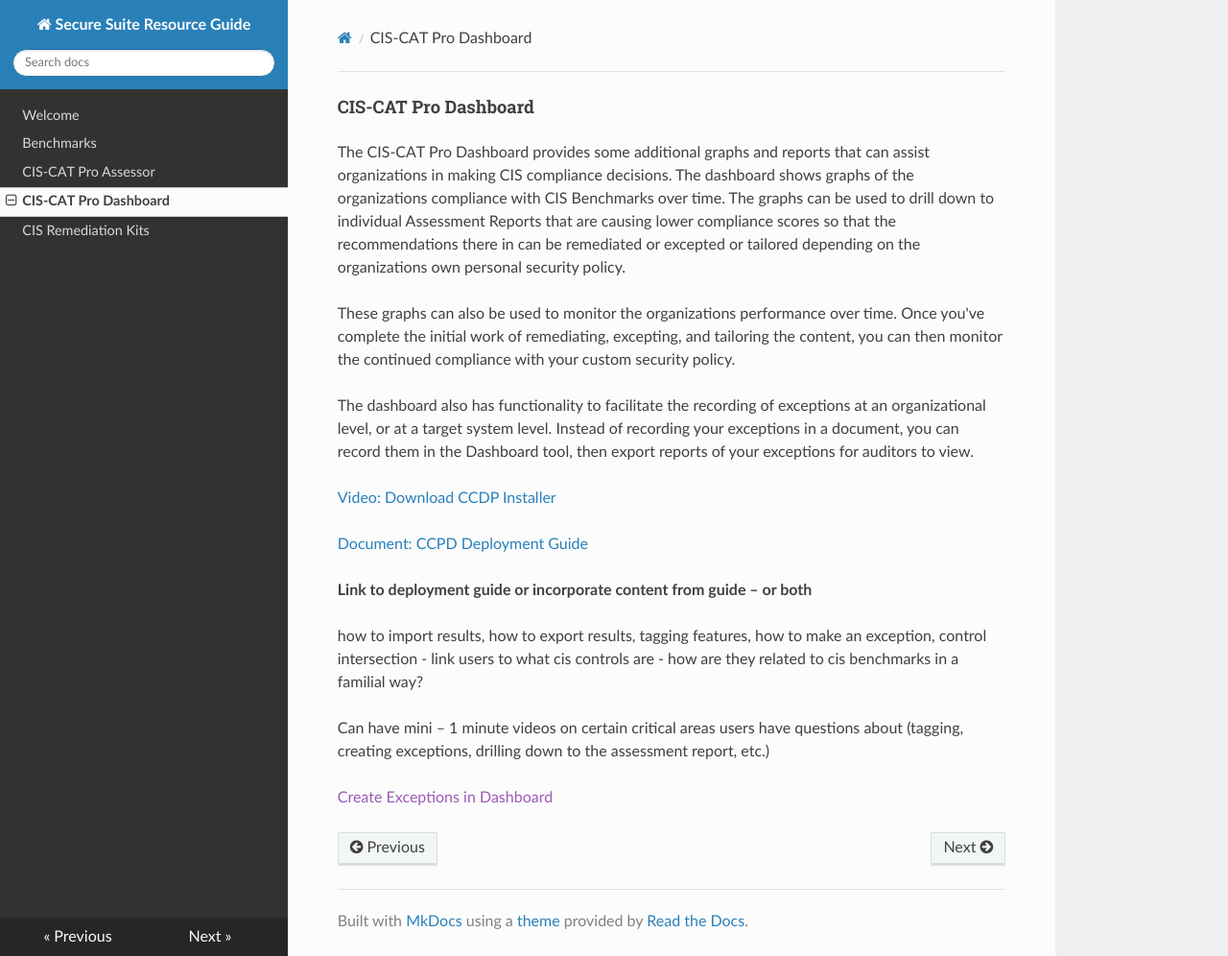
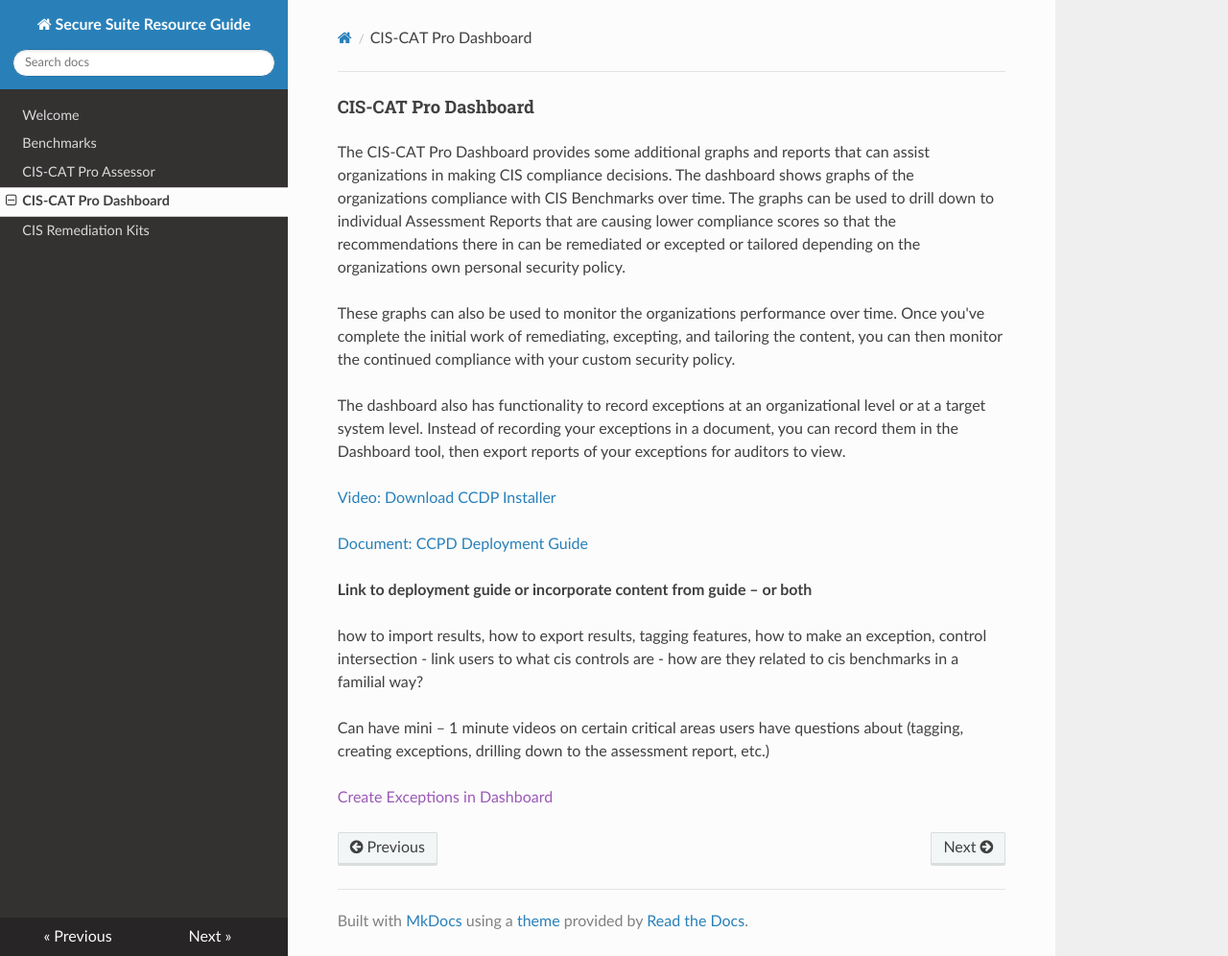
Before and after one commit to CISecurity/SecureSuiteResourceGuide, an MkDocs documentation site: the page built from docs/CIS-CAT/CIS-CATDashboardGuide.md, in a window 1280 px wide and 996 px high. Shown: the whole window at 96% size. Built offline with MkDocs 1.6.1, drawn with Linux system fonts in a browser that asks for light colours; nearby versions of some CDN libraries; old or Windows-style settings are respelled for this version of MkDocs.

Commit message:
small changes to db doc

```diff
--- a/docs/CIS-CAT/CIS-CATDashboardGuide.md
+++ b/docs/CIS-CAT/CIS-CATDashboardGuide.md
@@ -4,7 +4,7 @@
 
 These graphs can also be used to monitor the organizations performance over time.  Once you've complete the initial work of remediating, excepting, and tailoring the content, you can then monitor the continued compliance with your custom security policy.
 
-The dashboard also has functionality to facilitate the recording of exceptions at an organizational level, or at a target system level.  Instead of recording your exceptions in a document, you can record them in the Dashboard tool, then export reports of your exceptions for auditors to view.
+The dashboard also has functionality to record exceptions at an organizational level or at a target system level.  Instead of recording your exceptions in a document, you can record them in the Dashboard tool, then export reports of your exceptions for auditors to view.
 
 [Video: Download CCDP Installer](https://www.youtube.com/watch?v=YEcZHhdUgNY)
 
```
